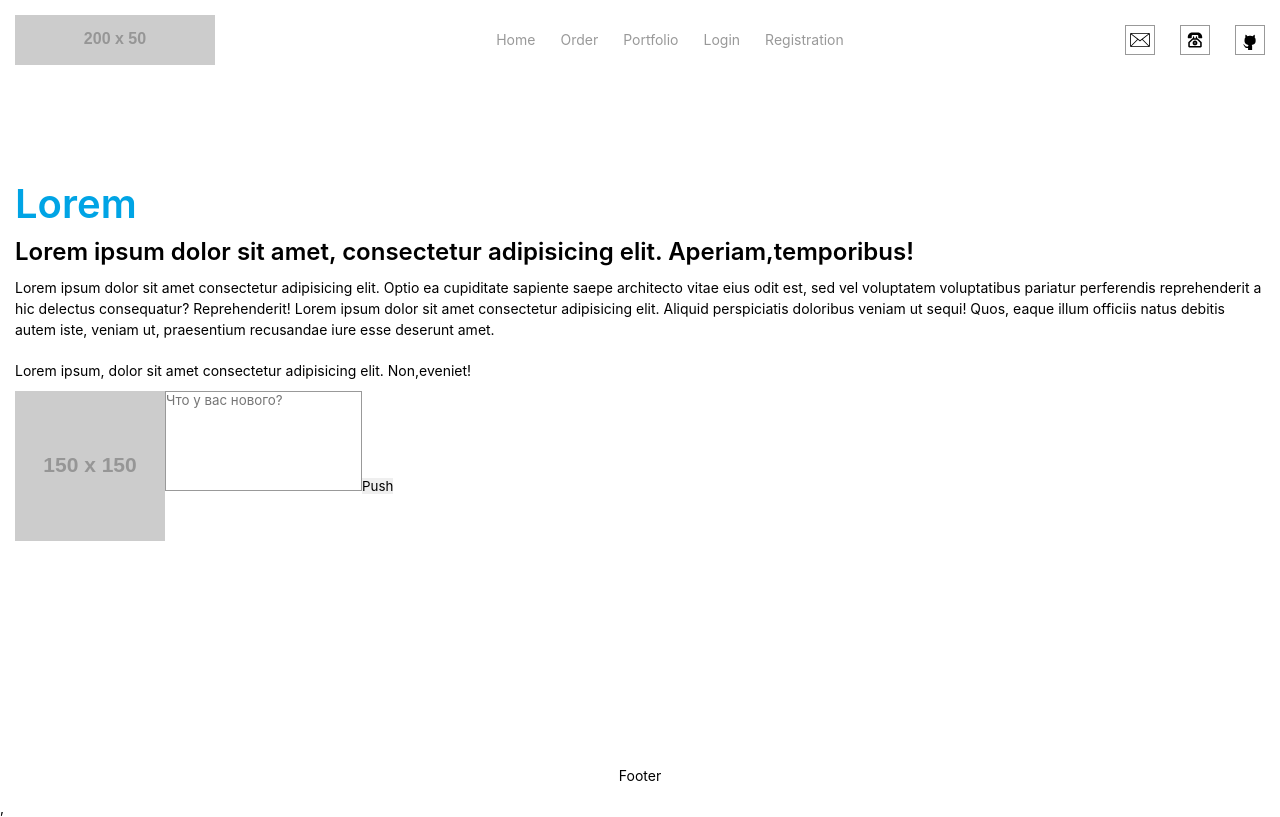
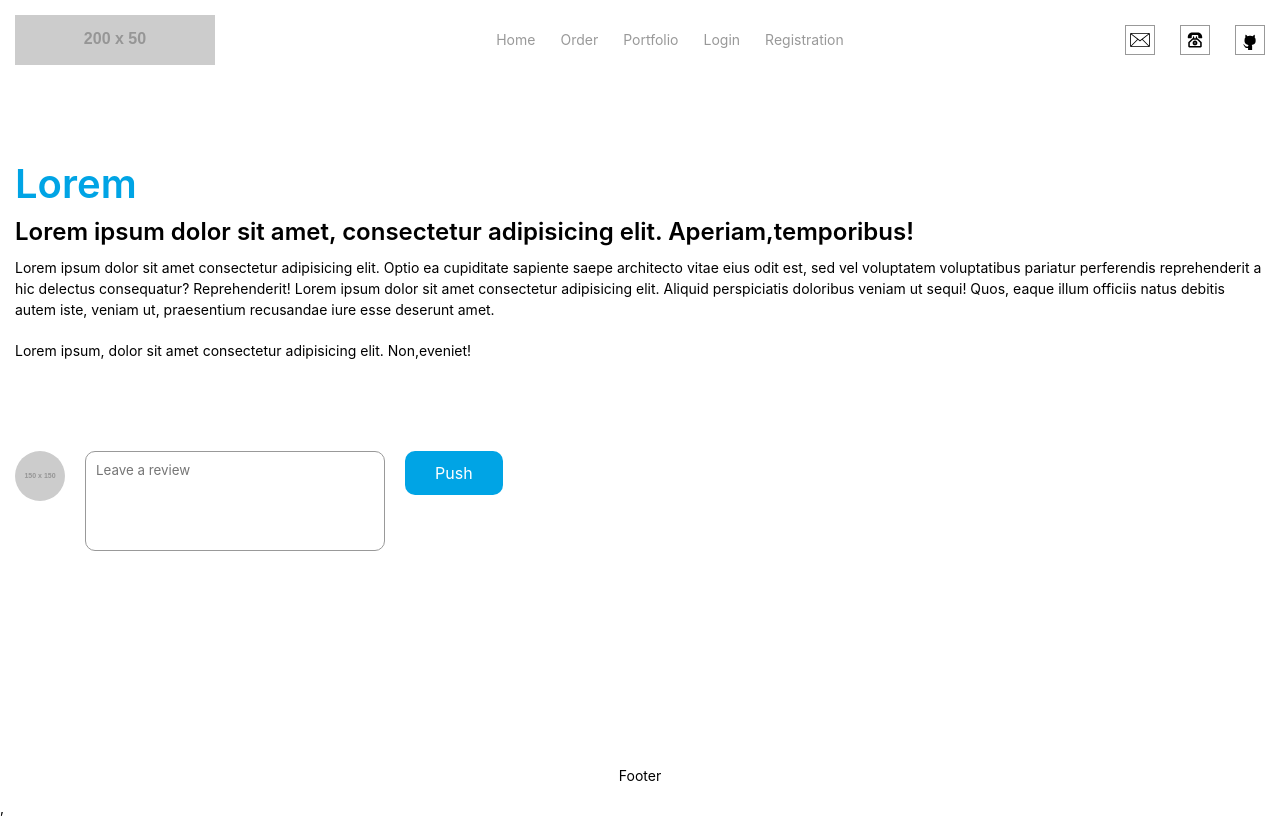
Before and after one commit to Lapitskyi/landing, a React (Create React App) app: page / in a window 1280 px wide. Built offline with nearby package versions, Linux system fonts and the light colour scheme.

Commit message:
reviews update

```diff
--- /dev/null
+++ b/src/components/Home/About/About.jsx
@@ -0,0 +1,38 @@
+import React from "react"
+import PropTypes from "prop-types";
+
+import "./About.scss"
+
+
+let About = (props) =>{
+
+    const {title, suptitle, text} = props.state;
+
+    let textArray = text.map((p) =>
+        <p key={p.id}>
+            {p.text}
+        </p>
+    )
+
+    return(
+        <div className="about">
+            <div className="about__inner">
+                <h1 className="about__title">{title}</h1>
+                <h2 className="about__suptitle">{suptitle}</h2>
+
+                <div className="about__text">
+                    {textArray}
+                </div>
+
+            </div>
+        </div>
+    )
+}
+
+About.propTypes = {
+    title: PropTypes.string,
+    suptitle: PropTypes.string,
+    text: PropTypes.string
+}
+
+export default About;
--- /dev/null
+++ b/src/components/Home/About/About.scss
@@ -0,0 +1,22 @@
+.about{
+  &__inner {
+
+  }
+
+  &__title{
+    font-weight: 600;
+    font-size: 40px;
+    margin-bottom: 10px;
+    display: block;
+    color: #00a4e5;
+  }
+  &__suptitle {
+    font-weight: 600;
+    font-size: 24px;
+
+  }
+
+  &__text {
+    line-height: 1.5;
+  }
+}
--- a/src/components/Home/Home.jsx
+++ b/src/components/Home/Home.jsx
@@ -1,41 +1,27 @@
 import React from 'react'
-import PropTypes from "prop-types";
+
 
 import './Home.scss';
 import Reviews from "./Rewievs/Reviews";
+import About from "./About/About";
 
 
 const Home = (props) => {
 
-    const {title, suptitle, text} = props.state;
-
-    let textArray = text.map((p) =>
-        <p key={p.id}>
-            {p.text}
-        </p>
-    )
-
     return (
         <>
-            <div className="home__inner">
-                <h1 className="home__title">{title}</h1>
-                <h2 className="home__suptitle">{suptitle}</h2>
+            <section>
+             <About state={props.state}/>
+            </section>
 
-                <div className="home__text">
-                    {textArray}
-                </div>
+            <section>
+                <Reviews/>
+            </section>
 
-            </div>
-            <Reviews/>
         </>
-
     )
 }
 
-Home.propTypes = {
-    title: PropTypes.string,
-    suptitle: PropTypes.string,
-    text: PropTypes.string
-}
+
 
 export default Home;
--- a/src/components/Home/Home.scss
+++ b/src/components/Home/Home.scss
@@ -1,20 +1,3 @@
-.home__inner {
-  padding-top: 100px;
+section{
+  margin: 80px auto;
 }
-
-.home__title{
-  font-weight: 600;
-  font-size: 40px;
-  margin-bottom: 10px;
-  display: block;
-  color: #00a4e5;
-}
-.home__suptitle {
-  font-weight: 600;
-  font-size: 24px;
-
-}
-
-.home__text {
-  line-height: 1.5;
-}
--- a/src/components/Home/Rewievs/Reviews.jsx
+++ b/src/components/Home/Rewievs/Reviews.jsx
@@ -1,6 +1,7 @@
 import React, {useState} from "react"
 
 import "./Reviews.scss"
+import ReviewsList from "./ReviewsList/ReviewsList";
 
 
 let Reviews = (props) => {
@@ -14,8 +15,7 @@ let Reviews = (props) => {
         let img = imgReviews.current.src;
         let comment = newReviews.current.value;
 
-        if (comment != '') {
-
+        if (comment !== '') {
             let comments = [...reviews, {img: img, text: comment}];
             setReviews(comments);
         }
@@ -24,13 +24,10 @@ let Reviews = (props) => {
 
     let onchangeReviews = () => {
         let comment = newReviews.current.value;
+        console.log(comment);
     }
 
-    let itemArray =  reviews.map((item) =>
-        <li className="reviews__list-item" >
-            <img src={item.img} alt=""/>
-            {item.text}
-        </li>)
+
 
     return (
         <div className="reviews">
@@ -39,15 +36,12 @@ let Reviews = (props) => {
                 <textarea className="reviews__text"
                           onChange={onchangeReviews}
                           ref={newReviews}
-                          placeholder="Что у вас нового?"/>
+                          placeholder="Leave a review"/>
 
-                <button className="rewievs__btn" onClick={addReviews}>Push</button>
+                <button className="reviews__btn btn" onClick={addReviews}>Push</button>
             </div>
 
-            <ul className="reviews__list">
-                {itemArray}
-
-            </ul>
+            <ReviewsList reviews={reviews}/>
         </div>
     )
 }
--- a/src/components/Home/Rewievs/Reviews.scss
+++ b/src/components/Home/Rewievs/Reviews.scss
@@ -1,14 +1,59 @@
 .reviews {
+
+
   &__inner {
+    display: flex;
+    align-items: flex-start;
   }
 
   &__img {
+    width: 50px;
+    height: 50px;
+    border-radius: 50%;
+
   }
 
   &__text {
-    max-width: 300px;
+    width: 300px;
     min-height: 100px;
     border: 1px solid #999;
+    border-radius: 10px;
     resize: none;
+    padding: 10px;
+    margin-left: 20px;
+  }
+
+  &__btn {
+
+    padding: 12px 30px;
+    margin-left: 20px;
+    background-color: #00a4e5;
+    color: #ffffff;
+    border-radius: 10px;
+    font-size: 16px;
+  }
+
+  &__list{}
+
+  &__list-item+&__list-item{
+    margin-top: 20px;
+  }
+
+  &__list-item{
+    display: flex;
+    align-items: center;
+  }
+
+
+  &__list-img{
+    width: 50px;
+    height: 50px;
+    border-radius: 50%;
+
+  }
+  &__list-text{
+    margin-left: 20px;
+
+    border: 1px solid #00a4e5;
   }
 }
--- /dev/null
+++ b/src/components/Home/Rewievs/ReviewsList/ReviewsItem/ReviewsItem.jsx
@@ -0,0 +1,20 @@
+import React from "react"
+import PropTypes from "prop-types";
+
+import "../../Reviews.scss"
+
+let ReviewsItem = (props) =>{
+    return(
+        <li className="reviews__list-item" >
+            <img className="reviews__list-img" src={props.img} alt="icon user"/>
+            <p className="reviews__list-text">{props.text}</p>
+        </li>
+    )
+}
+
+ReviewsItem.propTypes = {
+    img:PropTypes.string,
+    text:PropTypes.string
+}
+
+export default ReviewsItem;
--- /dev/null
+++ b/src/components/Home/Rewievs/ReviewsList/ReviewsList.jsx
@@ -0,0 +1,26 @@
+import React from "react"
+import "../Reviews.scss"
+import ReviewsItem from "./ReviewsItem/ReviewsItem";
+
+let ReviewsList = (props) =>{
+
+    let itemArray =  props.reviews.map((item, index) =>
+        <ReviewsItem
+        key={index.toString()}
+        img={item.img}
+        text={item.text}
+
+        />
+       )
+
+    return(
+        <ul className="reviews__list">
+            {itemArray}
+        </ul>
+    )
+}
+
+
+
+
+export default ReviewsList;
```
